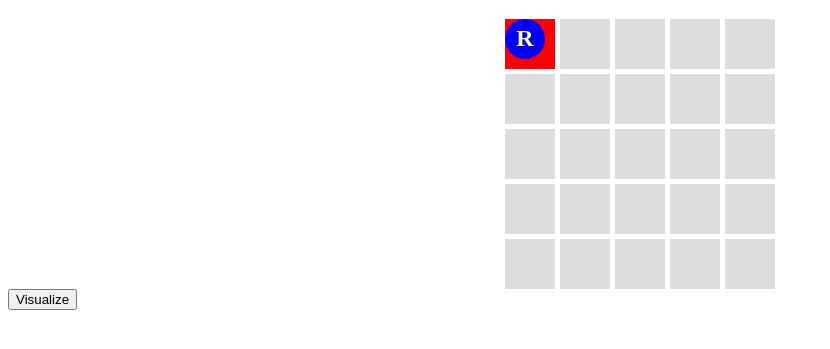
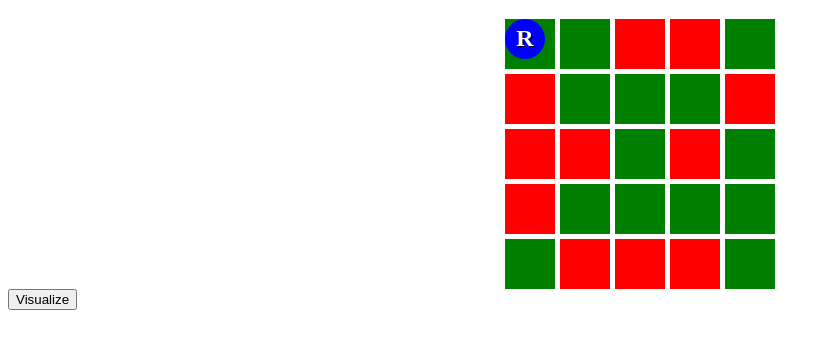
Before and after one commit to harsh99786/ShortestPathFinder, a plain HTML site: page maze.html in a window 1280 px wide. Shown: the part 61-410 px from the top of the page, without its empty margins (0-830 px from the left). Drawn offline with Linux system fonts and the light colour scheme.

Commit message:
Added maze and some css

```diff
--- a/maze.css
+++ b/maze.css
@@ -14,7 +14,6 @@
   font-size: 24px;
 }
 
-/* Robot styles */
 .robot {
   width: 40px;
   height: 40px;
@@ -30,21 +29,10 @@
   transition: transform 0.3s ease;
 }
 
-/* .robot.up {
-  transform: rotate(-90deg);
+.grid-item-valid {
+  background-color: red;
 }
 
-.robot.right {
-  transform: rotate(0deg);
+.grid-item-inValid {
+  background-color: green;
 }
-
-.robot.down {
-  transform: rotate(90deg);
-}
-
-.robot.left {
-  transform: rotate(180deg);
-} */
-.grid-item-valid{
-  background-color: red;
-}
--- a/maze.html
+++ b/maze.html
@@ -1,40 +1,16 @@
 <!DOCTYPE html>
 <html>
+
 <head>
   <meta charset="utf-8">
   <title>Robot Movement Visualization</title>
   <link rel="stylesheet" href="maze.css">
-    <style >
+  <style>
   </style>
 </head>
+
 <body>
   <h1>Robot Movement Visualization for the shortest path</h1>
-    <div class="grid" id="grid">
-      <div class="grid-item-valid"></div>
-      <div class="grid-item"></div>
-      <div class="grid-item"></div>
-      <div class="grid-item"></div>
-      <div class="grid-item"></div>
-      <div class="grid-item"></div>
-      <div class="grid-item"></div>
-      <div class="grid-item"></div>
-      <div class="grid-item"></div>
-      <div class="grid-item"></div>
-      <div class="grid-item"></div>
-      <div class="grid-item"></div>
-      <div class="grid-item"></div>
-      <div class="grid-item"></div>
-      <div class="grid-item"></div>
-      <div class="grid-item"></div>
-      <div class="grid-item"></div>
-      <div class="grid-item"></div>
-      <div class="grid-item"></div>
-      <div class="grid-item"></div>
-      <div class="grid-item"></div>
-      <div class="grid-item"></div>
-      <div class="grid-item"></div>
-      <div class="grid-item"></div>
-      <div class="grid-item"></div>
-    </div>
+  <div class="grid" id="grid"></div>
   <button onclick="runInstructions()">Visualize</button>
   <script src="maze.js"></script>
--- a/maze.js
+++ b/maze.js
@@ -1,14 +1,30 @@
-    // Get the grid and create the robot element
-    const grid = document.getElementById('grid');
     const robot = document.createElement('div');
     robot.classList.add('robot');
     robot.innerText = 'R';
+    var numItems = 25;
+    var grid = document.getElementById("grid");
+    var maze = [
+      [1, 1, 0, 0, 1],
+      [0, 1, 1, 1, 0],
+      [0, 0, 1, 0, 1],
+      [0, 1, 1, 1, 1],
+      [1, 0, 0, 0, 1]
+    ];
 
-    // Set the robot's initial position to the top left corner of the grid
+
+    for(var i = 0;i < 5;i++)
+    {
+      for(var j = 0; j < 5; j++){
+        var item = document.createElement("div");
+        if(maze[i][j] == 0)
+        item.className = "grid-item-valid";
+        else
+        item.className = "grid-item-inValid";
+        grid.appendChild(item);
+      }
+    }
     let position = { x: 0, y: 0 };
     grid.children[position.y * 5 + position.x].appendChild(robot);
-
-    // Function to move the robot based on an instruction
     function moveRobot(instruction) {
   switch (instruction) {
     case 'L':
@@ -54,20 +70,12 @@
   }
 }
 
-// Function to run the sequence of instructions
 function runInstructions() {
-  // const instructions = document.getElementById('instructions').value.split(',');
-  // console.log(instructions.value);
-  // instructions.forEach((instruction) => {
-  //   moveRobot(instruction.trim());
-  // });
-  var res = "RDRDRDLLU";
+  var res = "RDRDDRRD";
   for(let i = 0 ; i<res.length;i++){
       console.log(res[i]);
       setTimeout(function() {
 moveRobot(res[i]);
 }, 1000*(i+1));
   }
-
-
 }
```
Lines whose indentation alone changed are shown as unchanged.
